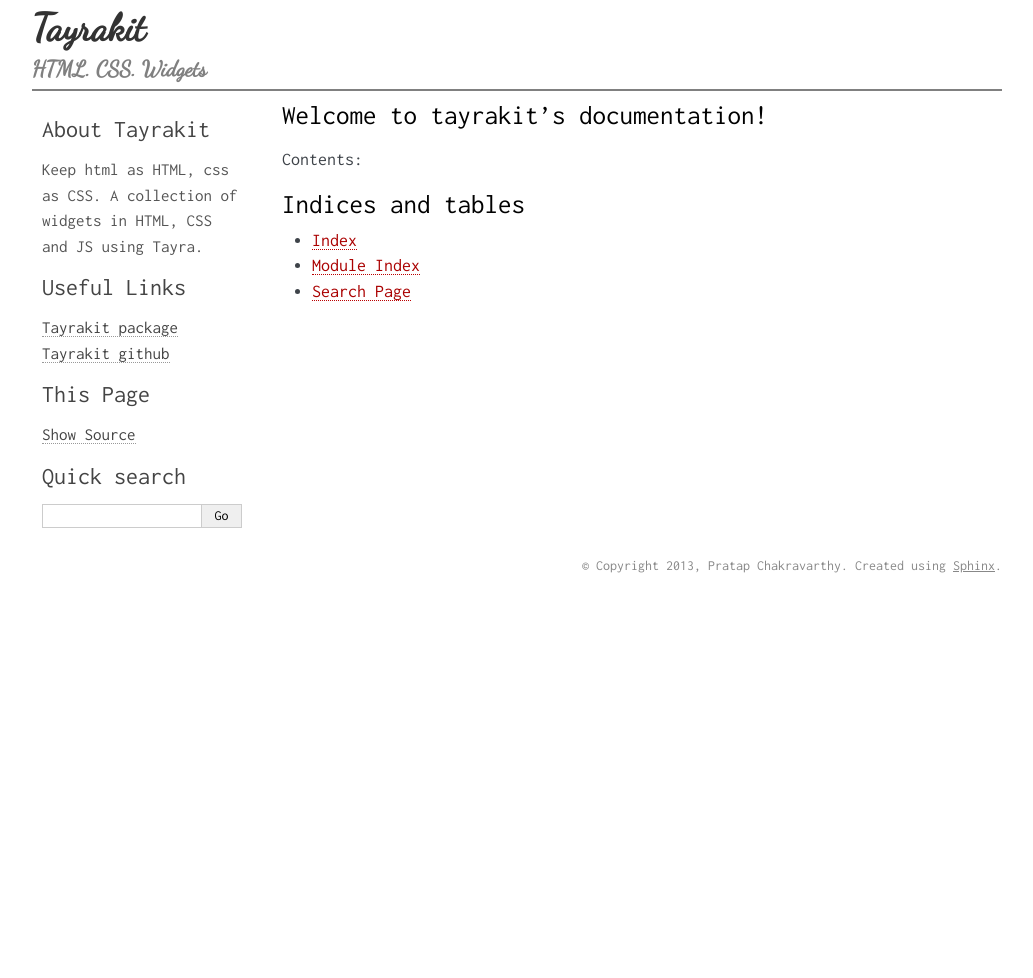
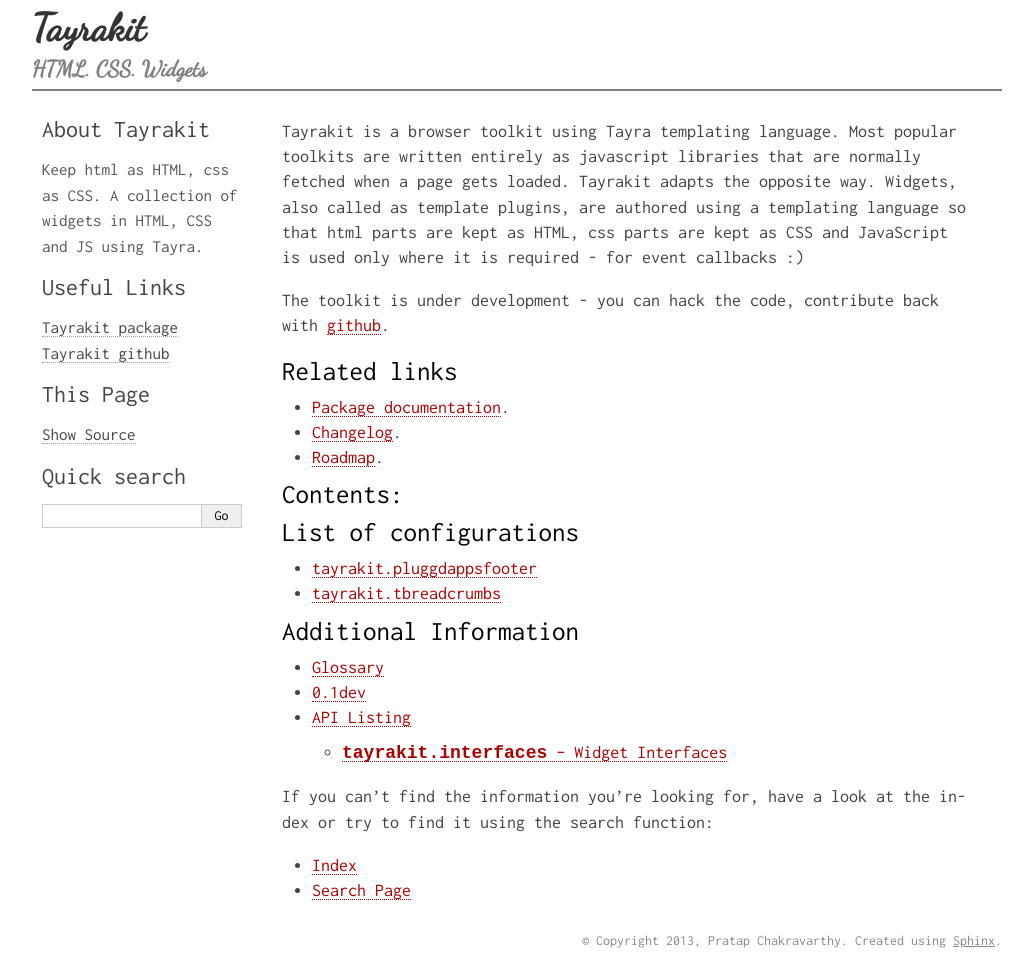
Before and after one commit to pluggdapps/tayrakit, a Sphinx documentation site: the page built from docs/index.rst, in a window 1280 px wide. Shown: the whole page, without its empty margins (123-1156 px from the left). Built offline with Sphinx 7.4.7, drawn with Linux system fonts in a browser that asks for light colours; before the commit the page ends 900 px from its top, so only the background shows below that.

```diff
--- a/docs/index.rst
+++ b/docs/index.rst
@@ -1,21 +1,24 @@
-.. tayrakit documentation master file, created by
-   sphinx-quickstart on Thu May 30 18:07:11 2013.
-   You can adapt this file completely to your liking, but it should at least
-   contain the root `toctree` directive.
+Tayrakit is a browser toolkit using Tayra templating language. Most popular
+toolkits are written entirely as javascript libraries that are normally fetched
+when a page gets loaded. Tayrakit adapts the opposite way. Widgets,
+also called as template plugins, are authored using a templating language so
+that html parts are kept as HTML, css parts are kept as CSS and JavaScript is
+used only where it is required - for event callbacks :)
 
-Welcome to tayrakit's documentation!
-====================================
+The toolkit is under development - you can hack the code, contribute back with
+`github <https://github.com/prataprc/tayrakit>`_.
 
-Contents:
+Related links
+-------------
 
-.. toctree::
-   :maxdepth: 2
+* `Package documentation <http://pythonhosted.org/tayrakit/>`_.
+* `Changelog <https://github.com/prataprc/tayrakit/blob/master/CHANGELOG.rst>`_.
+* `Roadmap <https://github.com/prataprc/tayrakit/blob/master/TODO.rst>`_.
 
+.. include:: contents.rst.inc
 
-
-Indices and tables
-==================
+If you can't find the information you're looking for, have a look at the
+index or try to find it using the search function:
 
 * :ref:`genindex`
-* :ref:`modindex`
 * :ref:`search`
--- a/setup.py
+++ b/setup.py
@@ -52,7 +52,7 @@ setup(
         ]
     },
     install_requires=[                      # setuptools
-        'tayra>=0.42',
+        'tayra>=0.42dev',
         'pluggdapps>=0.41dev',
     ],
     extras_require={},                      # setuptools
```
Also changed, not shown: docs/CHANGELOG.rst (+7 -0 lines), docs/configuration.rst (added, +10 -0 lines), 1 other file.
